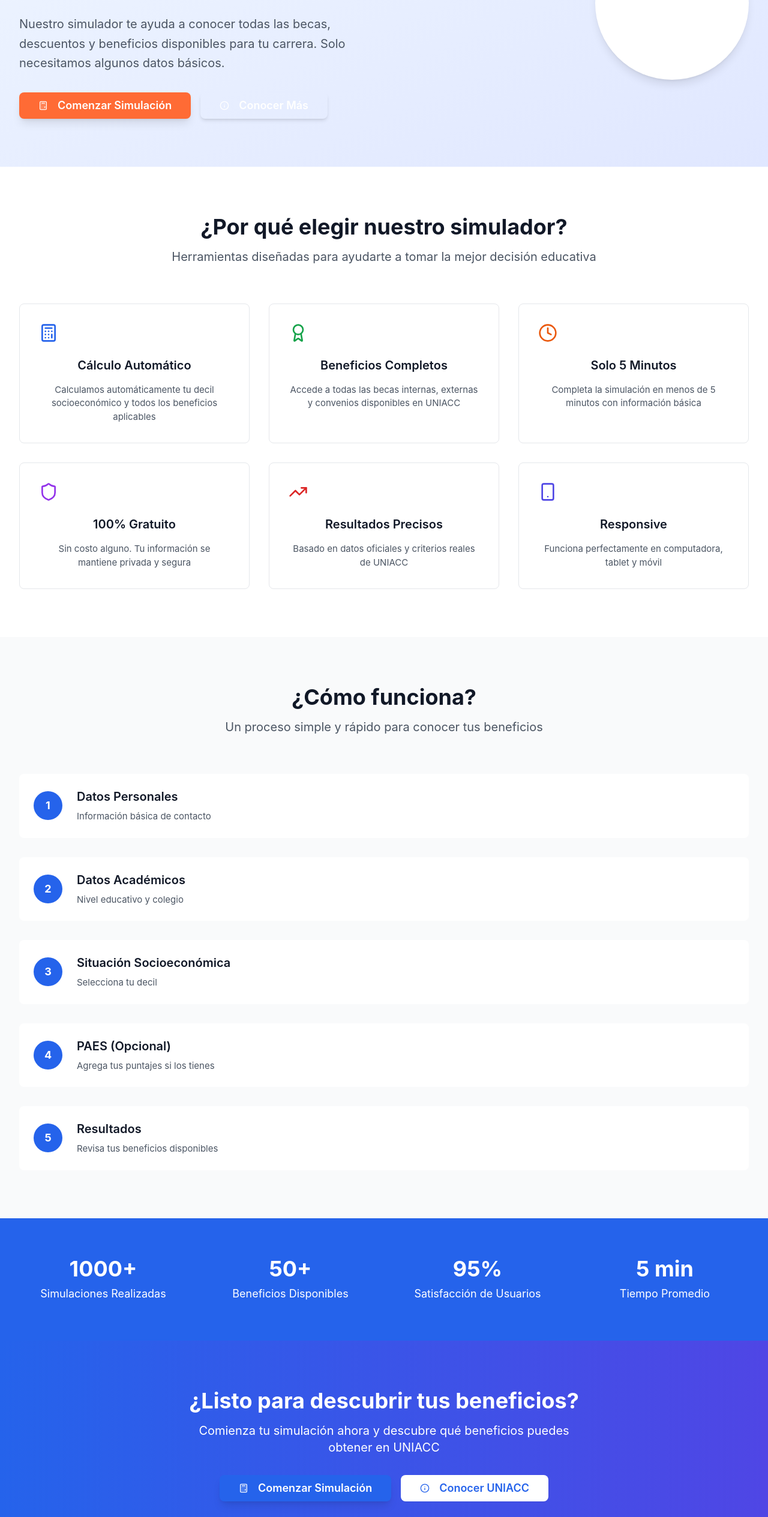
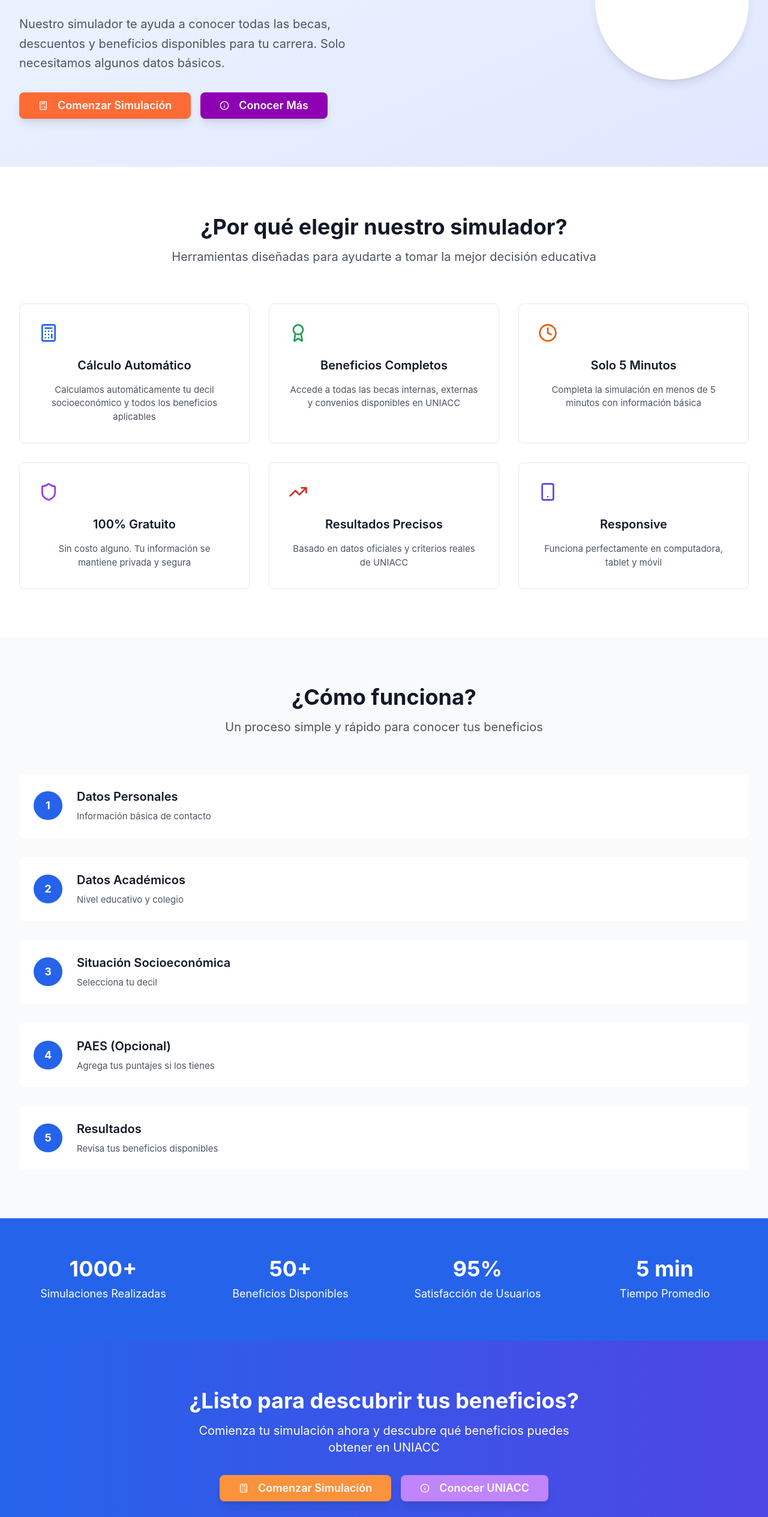
Before and after one commit to jpuniacc/simulador-becas, a Vue app: page / in a window 1280 px wide. Shown: the part 268-2797 px from the top of the page at 60% size. Built offline with nearby package versions, Linux system fonts and the light colour scheme; the HTML template or start-up script is replaced by a standard one.

Commit message:
botones home

```diff
--- a/src/assets/main.css
+++ b/src/assets/main.css
@@ -23,6 +23,9 @@
   --uniacc-pink: #FF007F;
   --uniacc-green: #00FF00;
   --uniacc-orange: #FF6B35;
+  --uniacc-orange-light: #fb923c;
+  --uniacc-purple: #8d01b3;
+  --uniacc-purple-light: #c084fc;
 
   /* Estados */
   --success: #10b981;
@@ -61,6 +64,19 @@
 .bg-uniacc-orange { background-color: var(--uniacc-orange); }
 .text-uniacc-orange { color: var(--uniacc-orange); }
 .border-uniacc-orange { border-color: var(--uniacc-orange); }
+
+.bg-uniacc-orange-light { background-color: var(--uniacc-orange-light); }
+.text-uniacc-orange-light { color: var(--uniacc-orange-light); }
+.border-uniacc-orange-light { border-color: var(--uniacc-orange-light); }
+
+.bg-uniacc-purple { background-color: var(--uniacc-purple); }
+.text-uniacc-purple { color: var(--uniacc-purple); }
+.border-uniacc-purple { border-color: var(--uniacc-purple); }
+
+.bg-uniacc-purple-light { background-color: var(--uniacc-purple-light); }
+.text-uniacc-purple-light { color: var(--uniacc-purple-light); }
+.border-uniacc-purple-light { border-color: var(--uniacc-purple-light); }
+
 
 /* Aplicar variables globales */
 body {
--- a/src/views/HomeView.vue
+++ b/src/views/HomeView.vue
@@ -57,10 +57,9 @@ const scrollToFeatures = () => {
               Comenzar Simulación
             </Button>
             <Button
-              variant="outline"
               size="lg"
               @click="scrollToFeatures"
-              class="bg-transparent border-2 border-white text-white hover:bg-white hover:text-uniacc-blue px-8 py-4 text-lg font-semibold rounded-lg shadow-md hover:shadow-lg transform hover:scale-105 transition-all duration-200"
+              class="bg-uniacc-purple hover:bg-uniacc-purple-hover text-white px-8 py-4 text-lg font-semibold rounded-lg shadow-lg hover:shadow-xl transform hover:scale-105 transition-all duration-200"
             >
               <Info class="w-5 h-5 mr-2" />
               Conocer Más
@@ -239,16 +238,15 @@ const scrollToFeatures = () => {
             <Button
               size="lg"
               @click="goToSimulator"
-              class="cta-button"
+              class="bg-uniacc-orange-light hover:bg-uniacc-orange-light text-white px-8 py-4 text-lg font-semibold rounded-lg shadow-lg hover:shadow-xl transform hover:scale-105 transition-all duration-200"
             >
               <Calculator class="w-5 h-5 mr-2" />
               Comenzar Simulación
             </Button>
             <Button
-              variant="outline"
               size="lg"
               @click="goToAbout"
-              class="secondary-button"
+              class="bg-uniacc-purple-light hover:bg-uniacc-purple-light text-white px-8 py-4 text-lg font-semibold rounded-lg shadow-lg hover:shadow-xl transform hover:scale-105 transition-all duration-200"
             >
               <Info class="w-5 h-5 mr-2" />
               Conocer UNIACC
```
